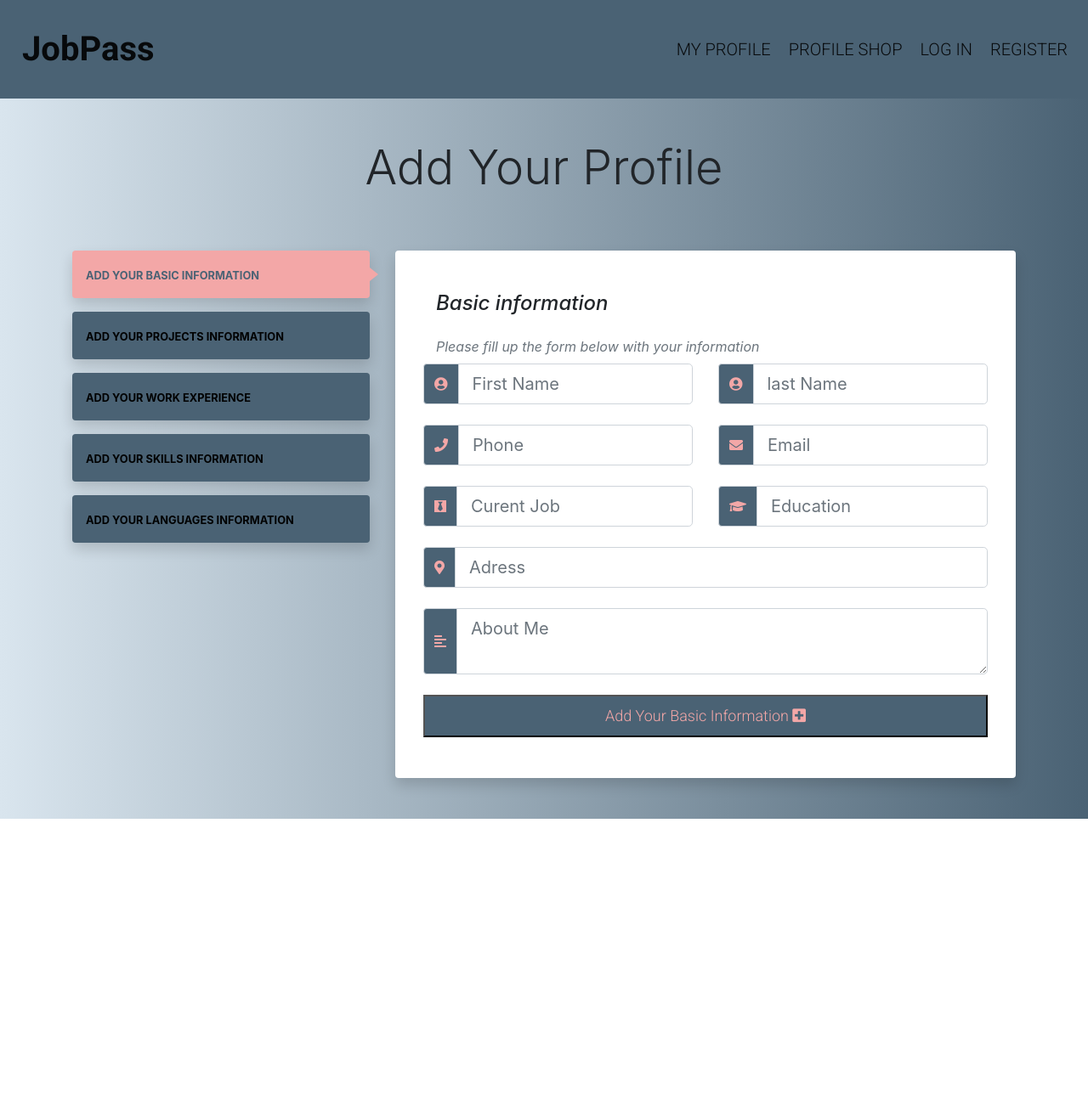
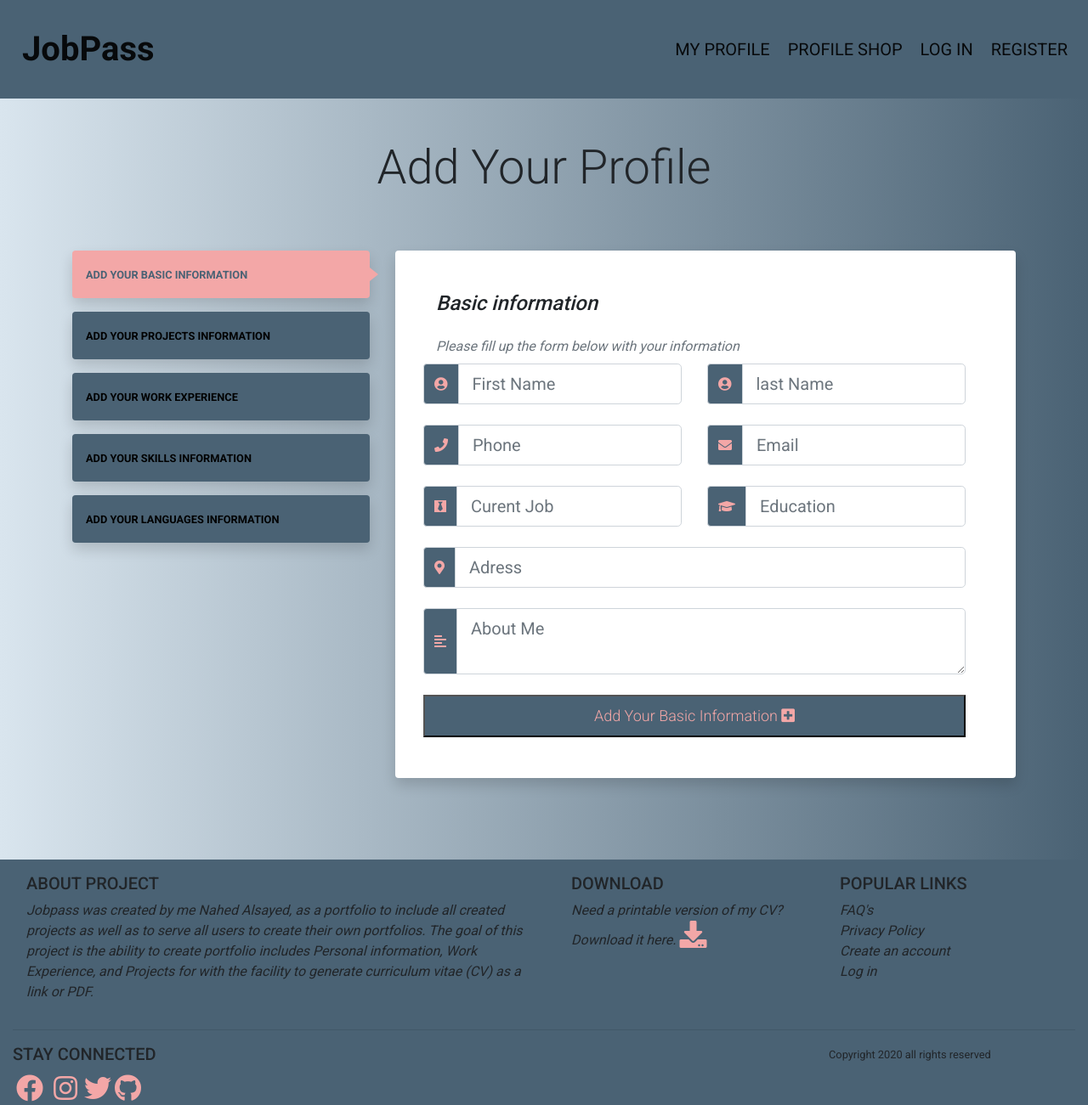
Before and after one commit to nahed2019/jobpass-ms3, a Flask app: page /skills in a window 1280 px wide. Shown: the whole page at 85% size. Before the commit the page ends 964 px from the top, so only its background shows below. Run offline with Flask 2, Linux system fonts and the light colour scheme; some libraries are stand-ins or nearby versions.

Commit message:
add footer to base.html and style it

```diff
--- a/static/css/style.css
+++ b/static/css/style.css
@@ -12,17 +12,23 @@
   background-color: #f3a7a7;
   max-height: 50px;
   padding: 15px 5px;
-  font-family: "Roboto", sans-serif;
   font-weight: 400;
 }
 
 .body-custom {
   background: linear-gradient(to left, #4a6274, #d9e5ee);
+  font-family: "Roboto", sans-serif;
 }
 
 .uppercase {
     text-transform: uppercase;
 }
+
+hr.solid {
+  border-top: 2px solid #4a6274;
+  width:85%;
+}
+
 
 /* ------------------------------------------------NAVBAR */
 
@@ -32,18 +38,36 @@
 
 .navbar-brand {
   padding: 10px 5px;
-  font-family: "Roboto", sans-serif;
   font-weight: 700;
   font-size: 40px;
 }
 
 .nav-item {
-  font-family: "Roboto", sans-serif;
-  font-weight: 300;
+  font-weight: 400;
   font-size: 20px;
   padding-left: 5px;
 }
 
+/* -------------------------------------base/footer*/
+
+.footer-container {
+  min-height: 100px;
+  margin-top: 20px;
+  justify-content: center;
+  background-color: #4a6274;
+}
+
+.icon-footer {
+   color: #f3a7a7;
+}
+
+.footer-link{
+   color: #212529;
+}
+
+.footer-link:hover{
+   color: #f3a7a7;
+}
 /* ------------------------------------------------Register/login */
 
 .icon-color {
@@ -56,30 +80,30 @@
   color: #f3a7a7;
   background-color: #4a6274;
   height: 50px;
-  font-family: "Roboto", sans-serif;
   font-weight: 300;
   font-size: 18px;
 }
 
-.btn-large:hover,
-.btn-large:focus {
+.btn-large:hover {
   color: #4a6274;
   background-color: #f3a7a7;
 }
 
 .h2-custom {
   color: #4a6274;
-  font-family: "Roboto", sans-serif;
   font-weight: 700;
   font-size: 50px;
 }
 
 .custom-link {
   color: #2d3c47;
-  font-family: "Roboto", sans-serif;
   font-weight: 500;
   font-size: 20px;
   text-decoration: underline;
+}
+
+.custom-link:hover {
+    color: #f3a7a7;
 }
 
 /* ------------------------------------------------Add Profile */
@@ -150,10 +174,7 @@ and edited slightly to fit project needs */
     color: #4a6274;
 }
 
-hr.solid {
-  border-top: 2px solid #4a6274;
-  width:85%;
-}
+
 /* ----------------------------------------------Work history/Manage Profile */
 
 .history-heading {
@@ -478,7 +499,6 @@ hr.solid {
 
 
 
-
 /* credit: code for floating buttons taken from https://www.w3schools.com/howto/howto_js_scroll_to_top.asp
 and edited slightly to fit project needs */
 
--- a/templates/base.html
+++ b/templates/base.html
@@ -73,7 +73,67 @@
         </div>
         {% endfor %} {% endif %} {% endwith %}
     </section>
+
     <main class="container-fluid">{% block content %} {% endblock %}</main>
+
+    <footer class="container-fluid footer-container mt-5 align-content-center justify-content-center">
+        <div class="row pt-3 pl-3">
+            <div class="col-md-6  ">
+                <h5 class="uppercase ">About Project</h5>
+                <p class="font-italic">Jobpass was created by me Nahed Alsayed, as a portfolio to include all created projects as
+                    well as to serve all users to create their own portfolios.
+                    The goal of this project is the ability to create portfolio includes Personal information, Work
+                    Experience, and Projects for with the facility to generate curriculum vitae (CV) as a link or
+                    PDF.
+                </p>
+            </div>
+            <div class="col-md-3 pl-4">
+                <h5 class="uppercase ">Download</h5>
+                <p class="font-italic">
+                    Need a printable version of my CV?<br />
+                    Download it here.
+                    <a href="#" target="_blank" class="cv-pdf">
+                        <i class="fa fa-download icon-footer fa-2x" aria-hidden="true"></i>
+                        <span class="sr-only">Download link.</span>
+                    </a>
+                </p>
+            </div>
+            <div class="col-md-3 pl-4">
+                <h5 class="uppercase">Popular links </h5>
+                <a href="#" class="footer-link font-italic">FAQ's</a><br>
+                <a href="#" class="footer-link font-italic">Privacy Policy</a><br>
+                <a href="#" class="footer-link font-italic">Create an account</a><br>
+                <a href="#" class="footer-link font-italic">Log in</a>
+            </div>
+        </div>
+        <hr>
+        <div class="row">
+
+            <div class=" col-md-9 ">
+                <h5 class="uppercase ">Stay Connected</h5>
+                <a  href="https://www.facebook.com/" target="_blank"
+                    aria-label=" Facebook" rel="noopener">
+                    <i class="fab fa-facebook icon-color fa-2x p-1"></i>
+                </a>
+                <a  href="https://www.instagram.com/" target="_blank"
+                    aria-label="Instagram" rel="noopener">
+                    <i class="fab fa-instagram icon-color fa-2x p-1"></i>
+                </a>
+                <a  href="https://www.twitter.com/" target="_blank"
+                    aria-label="Twitter" rel="noopener">
+                    <i class="fab fa-twitter icon-color fa-2x" p-1></i>
+                </a>
+                <a  href="https://www.github.com/" target="_blank"
+                    aria-label=" Github" rel="noopener">
+                    <i class="fab fa-github icon-color fa-2x" p-1></i>
+                </a>
+            </div>
+            <div class=" col-md-3 align-bottom">
+                <small class="pt-5">Copyright 2020 all rights reserved</small>
+            </div>
+        </div>
+
+    </footer>
 
     <!--/* credit: code for floating buttons taken from https://www.w3schools.com/howto/howto_js_scroll_to_top.asp
     and edited slightly to fit project needs */-->
```
